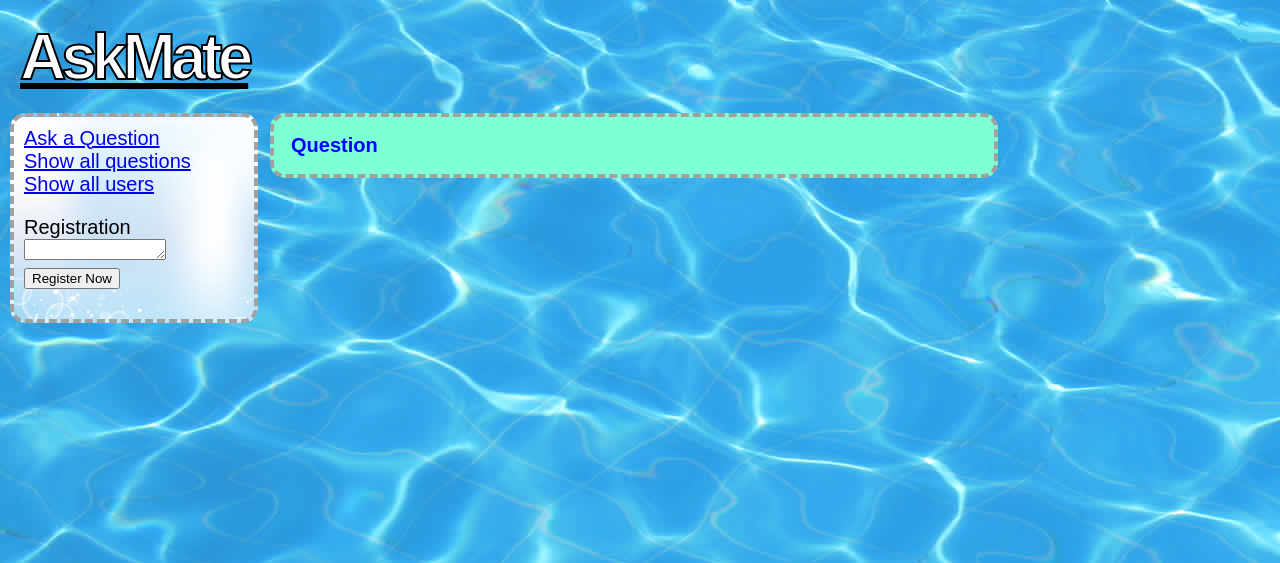
After one commit to CodecoolBP20172/askmate-team-relentless, a Flask app: a page that uses templates/user_page.html in a window 1280 px wide. The commit adds this page. Shown: the top 563 px of the page. Run offline with Flask 2, Linux system fonts and the light colour scheme; a database or web service that is not in the repository returns one stand-in record (values such as "Sample title"); lists and menus that the app fills with data are empty; some libraries are stand-ins or nearby versions.

Commit message:
user page

```diff
--- a/main.py
+++ b/main.py
@@ -60,6 +60,13 @@ def new_question_comment(id):
     return redirect("/question/"+str(id))
 
 
+@app.route("/user_page/<user_name>", methods=["GET"])
+def user_page(user_name):
+    userquestion = queries.user_questions(user_name)
+    # useranswer = queries.user_answers(id)
+    return render_template('user_page.html', userquestion=userquestion)
+
+
 if __name__ == "__main__":
     app.run(
         debug=True,
--- a/queries.py
+++ b/queries.py
@@ -84,19 +84,20 @@ def listUsers(cursor):
     users = cursor.fetchall()
     return users
 
+
 @database_common.connection_handler
-def user_questions(cursor):
+def user_questions(cursor, user_name):
     cursor.execute("""SELECT question.title
                       FROM username
                       INNER JOIN question ON
                       username.user_name=question.user_name
-                      WHERE user_name.user_id=%s""",(id))
+                      WHERE username.user_name=%s""", (user_name, ))
     user_q = cursor.fetchall()
     return user_q
 
 
 @database_common.connection_handler
-def user_answers(cursor):
+def user_answers(cursor, user_name):
     cursor.execute("""SELECT answer.message
                       FROM username
                       INNER JOIN answer ON
--- a/templates/all_users.html
+++ b/templates/all_users.html
@@ -16,7 +16,7 @@
                 </tr>
                 {% for row in users %}
                     <tr>
-                        <td>{{ row['user_name'] }}</td>
+                        <td><a href ="/user_page/{{row['user_name']}}">{{ row['user_name'] }}</a></td>
                         <td>{{ row['submission_time'] }}</td>
                     </tr>
                 {% endfor %}
--- /dev/null
+++ b/templates/user_page.html
@@ -0,0 +1,36 @@
+<!DOCTYPE html>
+<html>
+    <head>
+        <title>AskMate</title>
+        <link rel="stylesheet" href="static/style.css">
+    </head>
+    <body>
+        <h1>
+            <a href="/">AskMate</a>
+        </h1>
+        <aside class="sidebar">
+            <a href="/new_question">Ask a Question</a><br>
+            <a href="/show_all_questions">Show all questions</a>
+            <a href="/list_users">Show all users </a>
+            <form id="form" action="/save_registration" method="post">
+                <p>
+                    Registration<br>
+                    <textarea name="new_name" rows="1" cols="15"></textarea><br>
+                    <button type="submit">Register Now</button>
+                </p>
+            </form>
+        </aside>
+        <div class="wrapper">
+            <table width="700" class="table">
+                <tr class="tableheader">
+                    <th>Question</th>
+                </tr>
+                {% for row in user_q %}
+                    <tr>
+                        <td><a href ="/question/{{row['id']}}">{{ row['title'] }}</a></td>
+                    </tr>
+                {% endfor %}
+            </table>
+        </div>
+    </body>
+</html>
```
